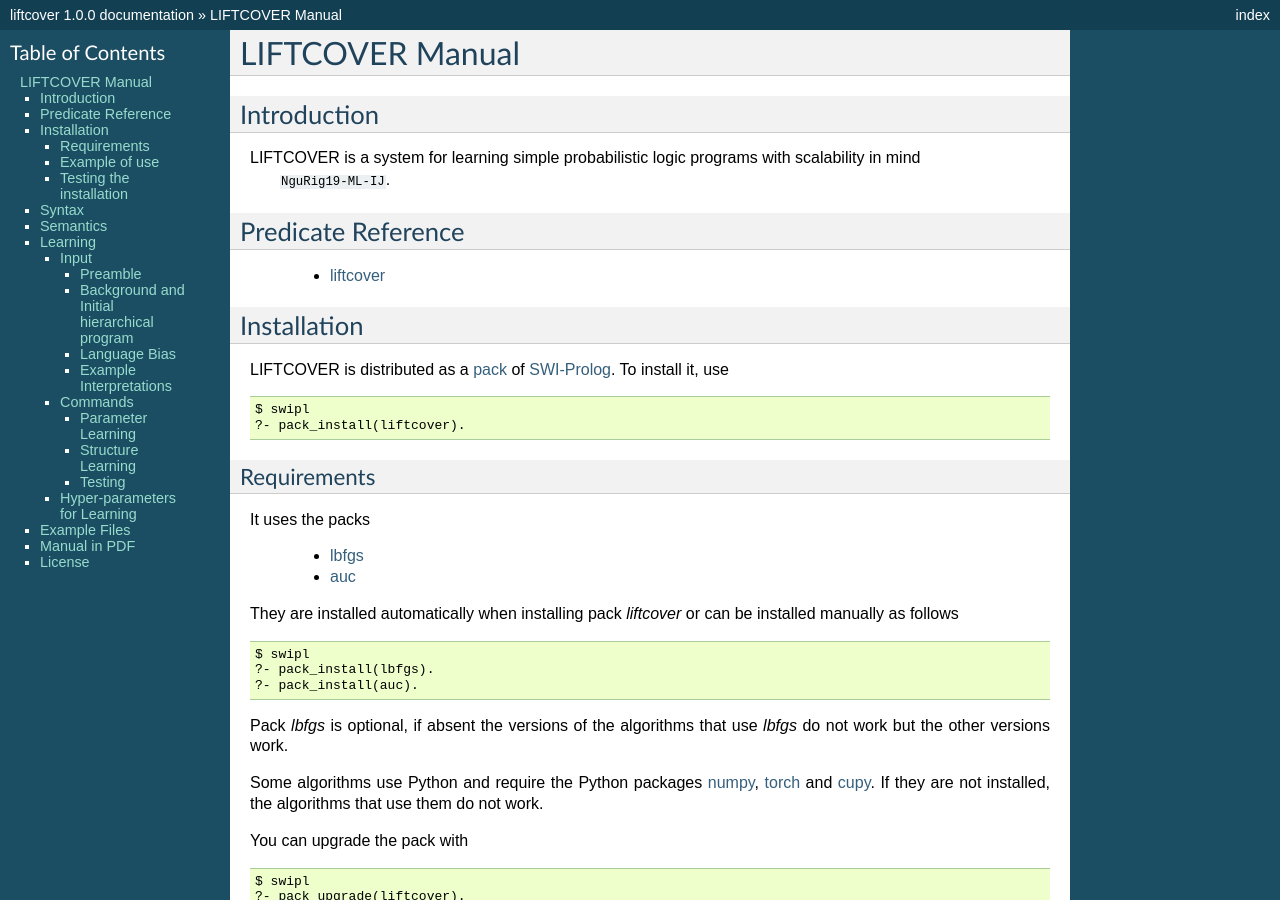
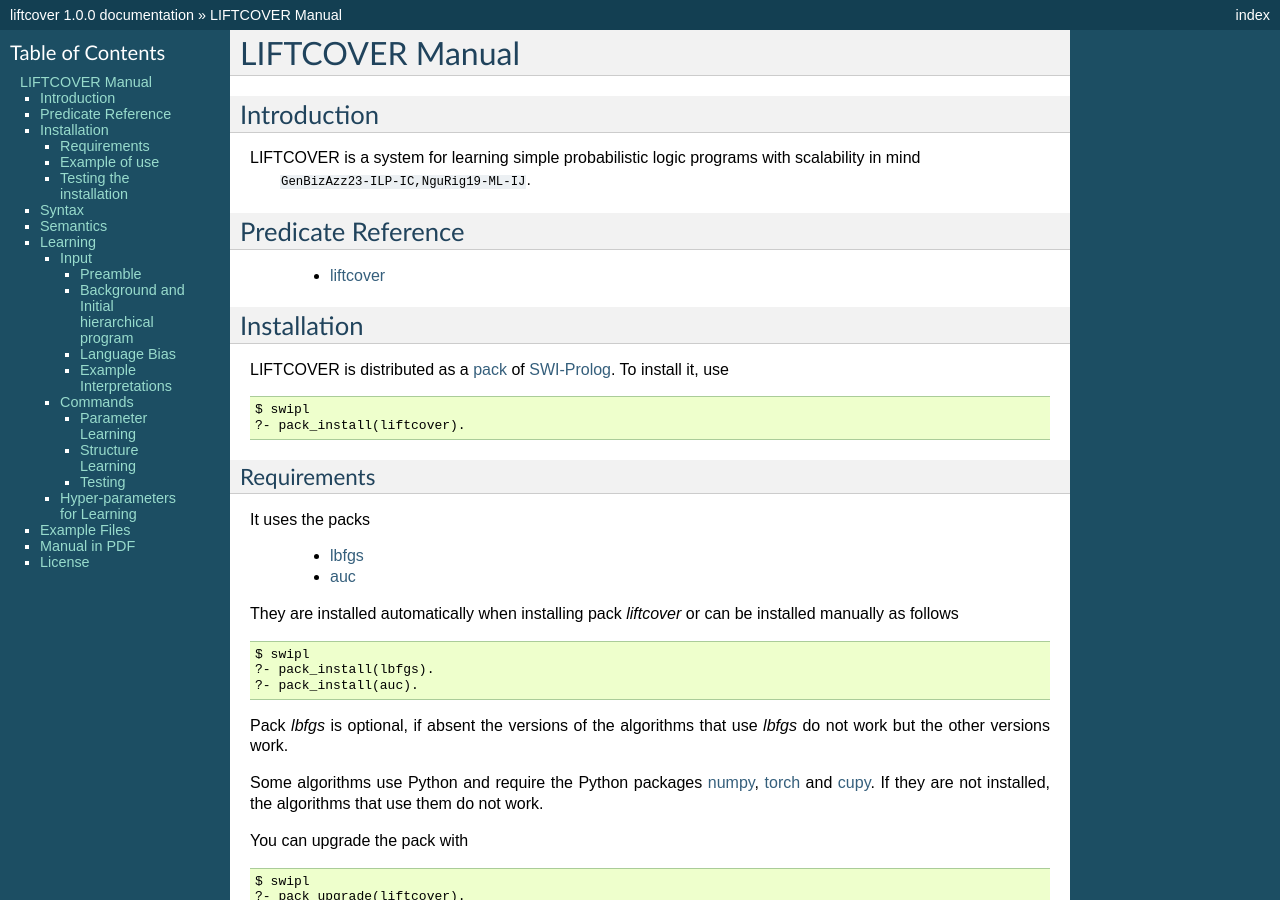
Before and after one commit to friguzzi/liftcover, a Sphinx documentation site: the page built from docs/index.rst, in a window 1280 px wide and 900 px high. Built offline with Sphinx 7.4.7, drawn with Linux system fonts in a browser that asks for light colours; cross-references to code outside the pages are shown as plain code; part of the change alters nothing that is shown.

```diff
--- a/docs/index.rst
+++ b/docs/index.rst
@@ -14,7 +14,7 @@ LIFTCOVER Manual
 Introduction
 ============
 LIFTCOVER is a system for learning simple probabilistic logic programs with scalability in mind
- :cite:`NguRig19-ML-IJ`.
+ :cite:`GenBizAzz23-ILP-IC,NguRig19-ML-IJ`.
 
 Predicate Reference
 ===================
--- a/docs/newbib.bib
+++ b/docs/newbib.bib
@@ -1,3 +1,25 @@
+@inproceedings{GenBizAzz23-ILP-IC,
+  author = {Gentili, Elisabetta
+and Bizzarri, Alice
+and Azzolini, Damiano
+and Zese, Riccardo
+and Riguzzi, Fabrizio},
+  editor = {Bellodi, Elena
+and Lisi, Francesca Alessandra
+and Zese, Riccardo},
+  title = {Regularization inÂ Probabilistic Inductive Logic Programming},
+  booktitle = {Inductive Logic Programming - ILP 2023},
+  year = {2023},
+  publisher = {Springer Nature Switzerland},
+  address = {Cham},
+  pages = {16--29},
+  abstract = {Probabilistic Logic Programming combines uncertainty and logic-based languages. Liftable Probabilistic Logic Programs have been recently proposed to perform inference in a lifted way. LIFTCOVER is an algorithm used to perform parameter and structure learning of liftable probabilistic logic programs. In particular, it performs parameter learning via Expectation Maximization and LBFGS. In this paper, we present an updated version of LIFTCOVER, called LIFTCOVER+, in which regularization was added to improve the quality of the solutions and LBFGS was replaced by gradient descent. We tested LIFTCOVER+ on the same 12 datasets on which LIFTCOVER was tested and compared the performances in terms of AUC-ROC, AUC-PR, and execution times. Results show that in most cases Expectation Maximization with regularization improves the quality of the solutions.},
+  isbn = {978-3-031-49299-0},
+  doi = {10.1007/978-3-031-49299-0_2},
+  series = {Lecture Notes in Artificial Intelligence},
+  volume = {14363}
+}
+
 @inProceedings{VenVer04-ICLP04-IC,
    author = {J. Vennekens and S. Verbaeten and M. Bruynooghe},
    title = {Logic Programs With Annotated Disjunctions},
```
Also changed, not shown: 7 other files.
